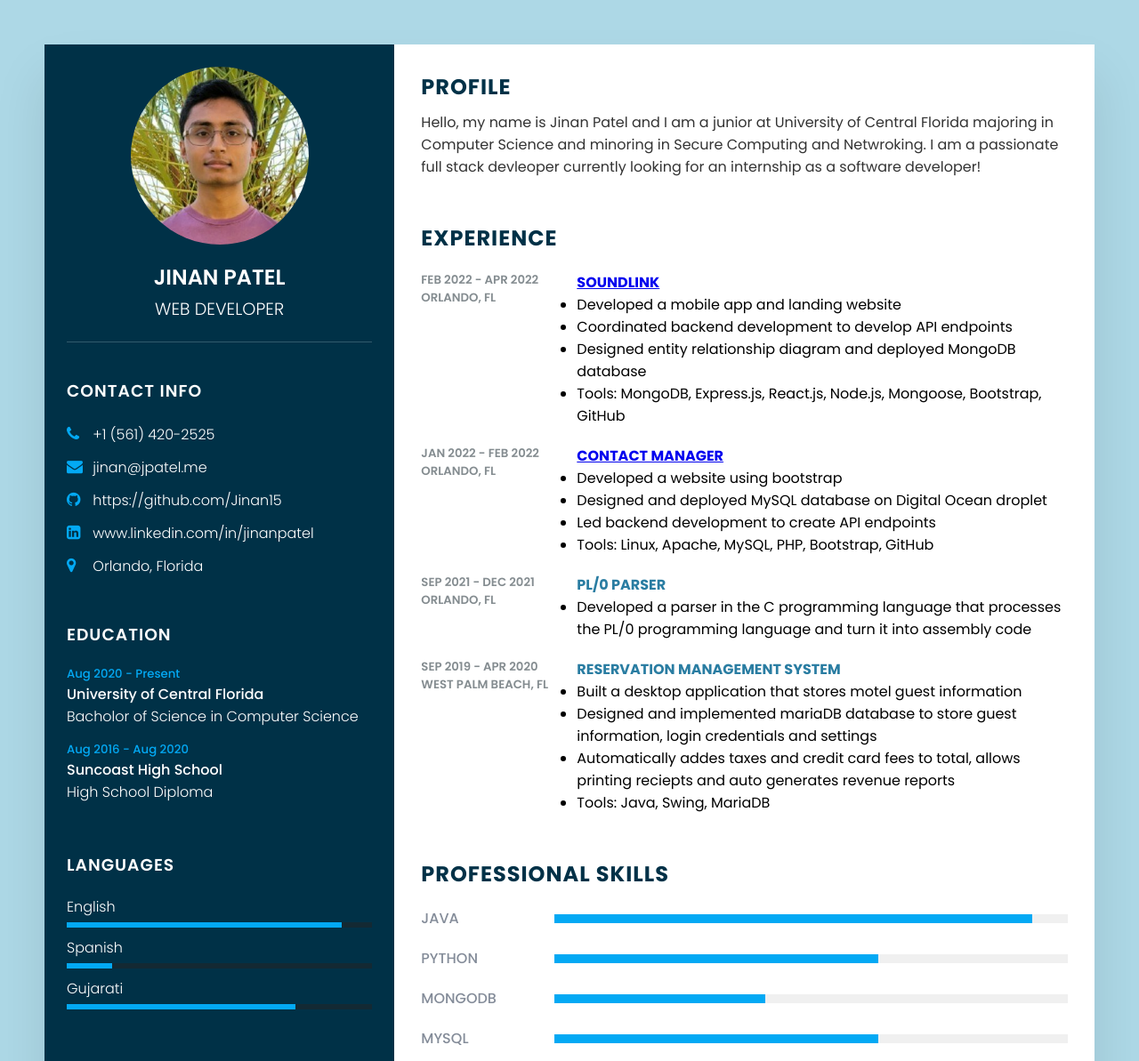
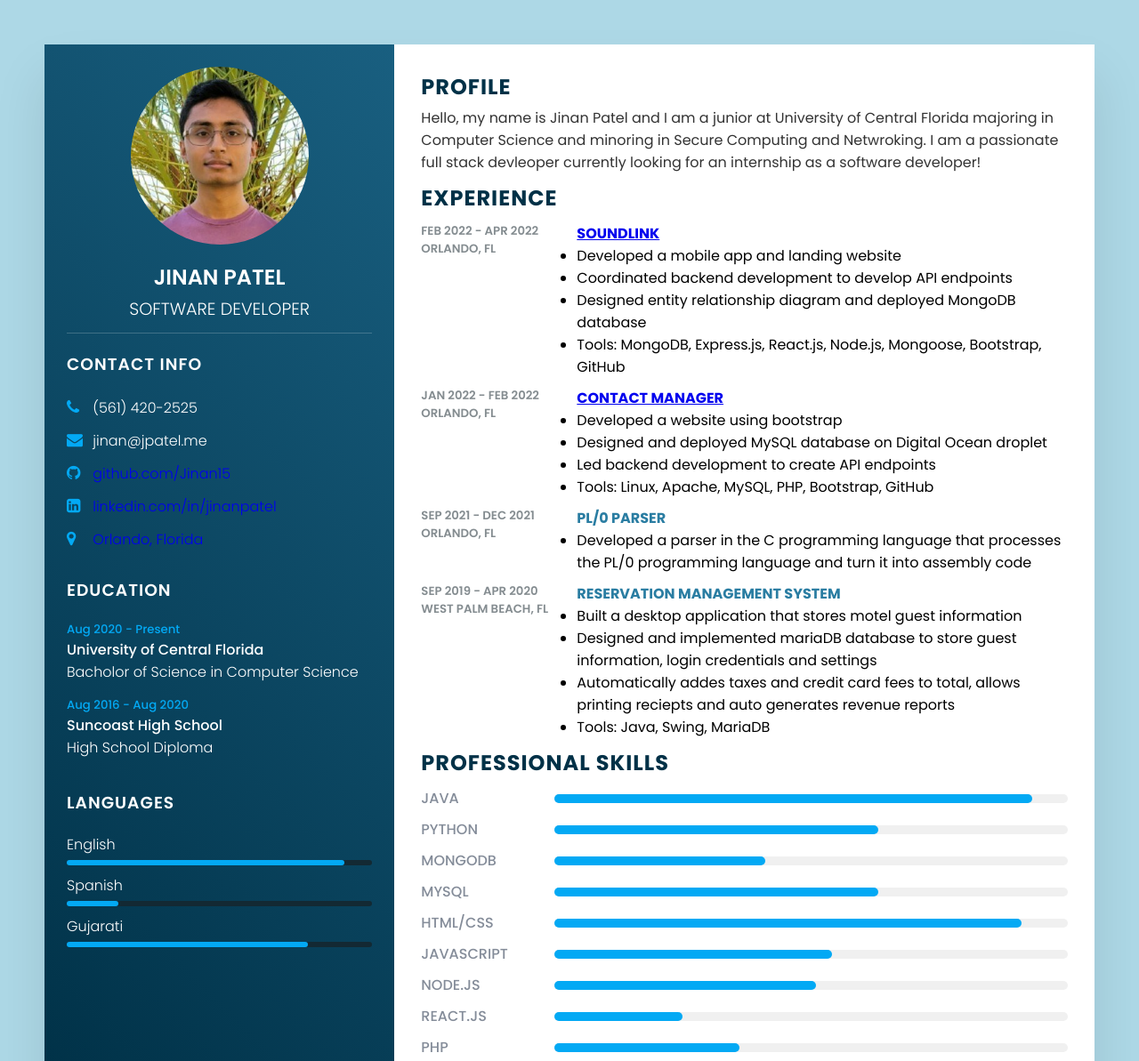
Before and after one commit to Jinan15/Resume-Website, a plain HTML site: page index.html in a window 1280 px wide. Shown: the top 1193 px of the page at 89% size. Drawn offline with Linux system fonts and the light colour scheme.

Commit message:
Style changes and added href to contact info

```diff
--- a/index.html
+++ b/index.html
@@ -17,33 +17,62 @@
 
                 <div class="profileText">
                     <div class="imgBx">
-                        <img src="img.jpg" alt="My profile picture">
+                        <img src="img.jpg" alt="profile picture">
                     </div>
-                    <h2>Jinan Patel<br><span>Web Developer</span></h2>
+                    <h2>Jinan Patel<br><span>Software Developer</span></h2>
                 </div>
 
                 <div class="contactInfo">
                     <h3 class="title">Contact Info</h3>
                     <ul>
                         <li>
-                            <span class="icon"><i class="fa fa-phone" aria-hidden="true"></i></span>
-                            <span class="text">+1 (561) 420-2525</span>
+                            <span class="icon">
+                                <i class="fa fa-phone" aria-hidden="true"></i>
+                            </span>
+                            <span class="text">
+                                <a style="text-decoration: none;" href="tel:5614202525">(561) 420-2525</a>
+                            </span>
                         </li>
                         <li>
-                            <span class="icon"><i class="fa fa-envelope" aria-hidden="true"></i></span>
-                            <span class="text">jinan@jpatel.me</span>
+                            <span class="icon">
+                                <i class="fa fa-envelope" aria-hidden="true"></i>
+                            </span>
+                            <span class="text">
+                                <a style="text-decoration: none;" href="mailto:jinan@jpatel.me?subject=fill in later">jinan@jpatel.me</a>
+                            </span>
                         </li>
                         <li>
-                            <span class="icon"><i class="fa fa-github" aria-hidden="true"></i></span>
-                            <span class="text">https://github.com/Jinan15</span>
+                            <span class="icon">
+                                <i class="fa fa-github" aria-hidden="true"></i>
+                            </span>
+                            <span class="text">
+                                <a style="text-decoration: none;" href="https://github.com/Jinan15" target="_blank">
+                                    github.com/Jinan15
+                                </a>
+                            </span>
                         </li>
                         <li>
-                            <span class="icon"><i class="fa fa-linkedin-square" aria-hidden="true"></i></span>
-                            <span class="text">www.linkedin.com/in/jinanpatel</span>
+                            <span class="icon">
+                                <i class="fa fa-linkedin-square" aria-hidden="true"></i>
+                            </span>
+                            <span class="text">
+                                <a style="text-decoration: none;" href="https://www.linkedin.com/in/jinanpatel/"
+                                    target="_blank">
+                                    linkedin.com/in/jinanpatel
+                                </a>
+                            </span>
                         </li>
                         <li>
-                            <span class="icon"><i class="fa fa-map-marker" aria-hidden="true"></i></span>
-                            <span class="text">Orlando, Florida</span>
+                            <span class="icon">
+                                <i class="fa fa-map-marker" aria-hidden="true"></i>
+                            </span>
+                            <span class="text">
+                                <a style="text-decoration: none;"
+                                    href="https://www.google.com/maps/place/Orlando,+FL/@28.532462,-81.4436022,11z/data=!4m5!3m4!1s0x88e773d8fecdbc77:0xac3b2063ca5bf9e!8m2!3d28.5383832!4d-81.3789269"
+                                    target="_blank">
+                                    Orlando, Florida
+                                </a>
+                            </span>
                         </li>
                     </ul>
                 </div>
@@ -70,19 +99,19 @@
                         <li>
                             <span class="text">English</span>
                             <span class="percent">
-                                <div style="width: 90%"></div>
+                                <div style="width:91%; max-width:91%"></div>
                             </span>
                         </li>
                         <li>
                             <span class="text">Spanish</span>
                             <span class="percent">
-                                <div style="width: 15%"></div>
+                                <div style="width:17%; max-width:17%"></div>
                             </span>
                         </li>
                         <li>
                             <span class="text">Gujarati</span>
                             <span class="percent">
-                                <div style="width: 75%"></div>
+                                <div style="width:79%; max-width:79%"></div>
                             </span>
                         </li>
                     </ul>
--- a/style.css
+++ b/style.css
@@ -1,4 +1,5 @@
 @import url('https://fonts.googleapis.com/css?family=Poppins:200,300,400,500,600,700,800,900&display=swap');
+
 *
 {
     margin: 0;
@@ -32,7 +33,8 @@ body
 .container .left_Side
 {
     position: relative;
-    background: #003147;
+    background-image: linear-gradient(45deg, #003147, #195f80);
+    /* background: #003147; */
     padding: 25px;
 }
 
@@ -42,7 +44,7 @@ body
     display: flex;
     flex-direction: column;
     align-items: center;
-    padding-bottom: 20px;
+    padding-bottom: 10px;
     border-bottom: 1px solid rgba(255,255,255,0.2);
 }
 
@@ -84,7 +86,7 @@ body
 
 .contactInfo
 {
-    padding-top: 40px;
+    padding-top: 20px;
 }
 
 .title
@@ -107,6 +109,7 @@ body
     list-style: none;
     margin: 10px 0;
     cursor: pointer;
+    min-width: 250px;
 }
 
 .contactInfo ul li .icon
@@ -160,6 +163,7 @@ body
     background: #132933;
     display: block;
     margin-top: 5px;
+    border-radius: 3px;
 }
 
 .contactInfo.language .percent div
@@ -169,6 +173,8 @@ body
     left: 0;
     height: 100%;
     background: #03a9f4;
+    animation: fillBars 3s 1;
+    border-radius: 3px;
 }
 
 .container .right_Side {
@@ -179,7 +185,7 @@ body
 
 .about
 {
-    margin-bottom: 50px;
+    margin-bottom: 10px;
 }
 
 .about:last-child
@@ -192,7 +198,7 @@ body
     color: #003147;
     text-transform: uppercase;
     letter-spacing: 1px;
-    margin-bottom: 10px;
+    margin-bottom: 5px;
 }
 
 p
@@ -204,7 +210,7 @@ p
 {
     display: flex;
     flex-direction: row;
-    margin: 20px 0;
+    margin: 10px 0;
 }
 
 .about .box .year_company
@@ -254,7 +260,7 @@ p
     width: 100%;
     height: 10px;
     background: #f0f0f0;
-    /* border-radius: 3px; */
+    border-radius: 5px;
 }
 
 .skills .box .percent div
@@ -265,6 +271,7 @@ p
     height: 100%;
     background: #03a9f4;
     animation: fillBars 3s 1;
+    border-radius: 5px;
 }
 
 @keyframes fillBars
@@ -316,10 +323,22 @@ p
     }
 }
 
-a:visited {
+.about .box .text a:visited {
     color: #2a7da2;
 }
 
-a:hover {
+.about .box .text a:hover {
     color: #03a9f4;
 }
+
+div.contactInfo ul li span.text a:visited {
+    color: #fff;
+}
+
+div.contactInfo ul li span.text a:active,a[href^=tel],a[href^=mailto] {
+    color: #fff;
+}
+
+div.contactInfo ul li span.text a:hover {
+    color: #03a9f4;
+}
```
